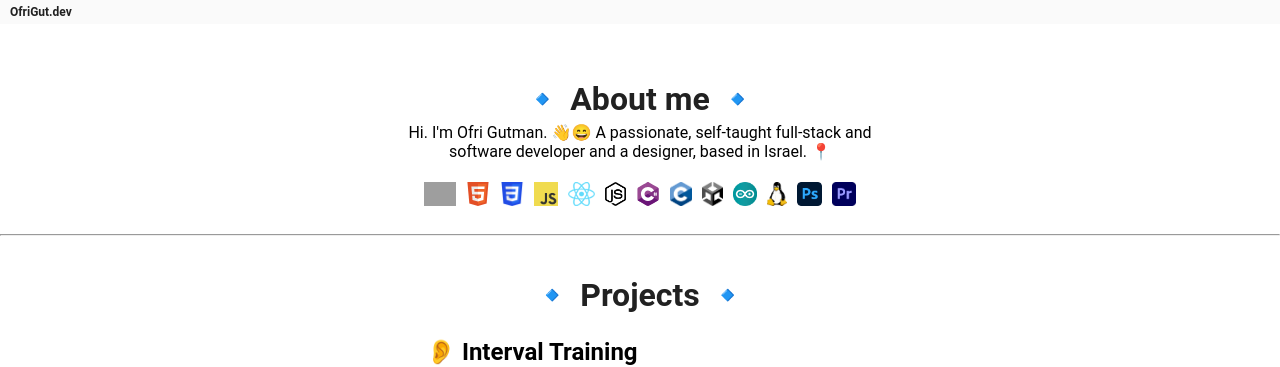
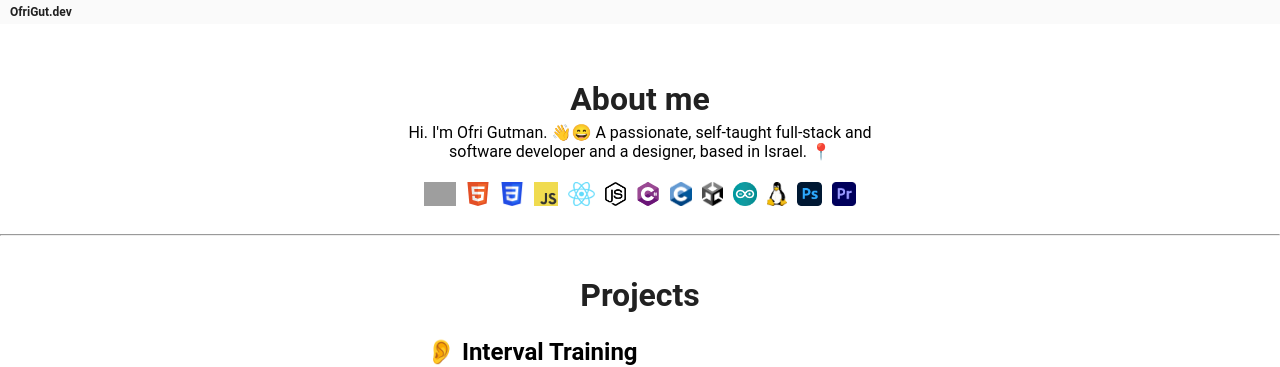
Before and after one commit to aniOfri/ofrigut-dev, a React (Create React App) app: page / in a window 1280 px wide. Shown: the top 367 px of the page. Built offline with nearby package versions, Linux system fonts and the light colour scheme; grey boxes are pictures that could not be loaded; what soundfont-player would draw is missing.

Commit message:
changed subtitles

```diff
--- a/src/Pages/MainPage/aboutme.tsx
+++ b/src/Pages/MainPage/aboutme.tsx
@@ -44,7 +44,7 @@ const aboutMeStyle = css`
 export default function AboutMe(){
     return (
         <div id="aboutme" css={aboutMeStyle} className="aboutMe">
-        <h1 className="mainSubtitle">🔹 About me 🔹</h1>
+        <h1 className="mainSubtitle">About me</h1>
         <p>
           Hi. I'm Ofri Gutman. 👋😄
           A passionate, self-taught full-stack and software developer and a designer, based in Israel. 📍
--- a/src/Pages/MainPage/project.tsx
+++ b/src/Pages/MainPage/project.tsx
@@ -102,7 +102,7 @@ export default function Projects() {
 
     return (
         <div id="projects" css={projectsStyle} className="Projects">
-            <h1 className="mainSubtitle">🔹 Projects 🔹</h1>
+            <h1 className="mainSubtitle">Projects</h1>
             <Project hrefLink="/eartraining"
                 name="👂 Interval Training"
                 information="A tool which helps you train your musical intervals detection skills"
```
